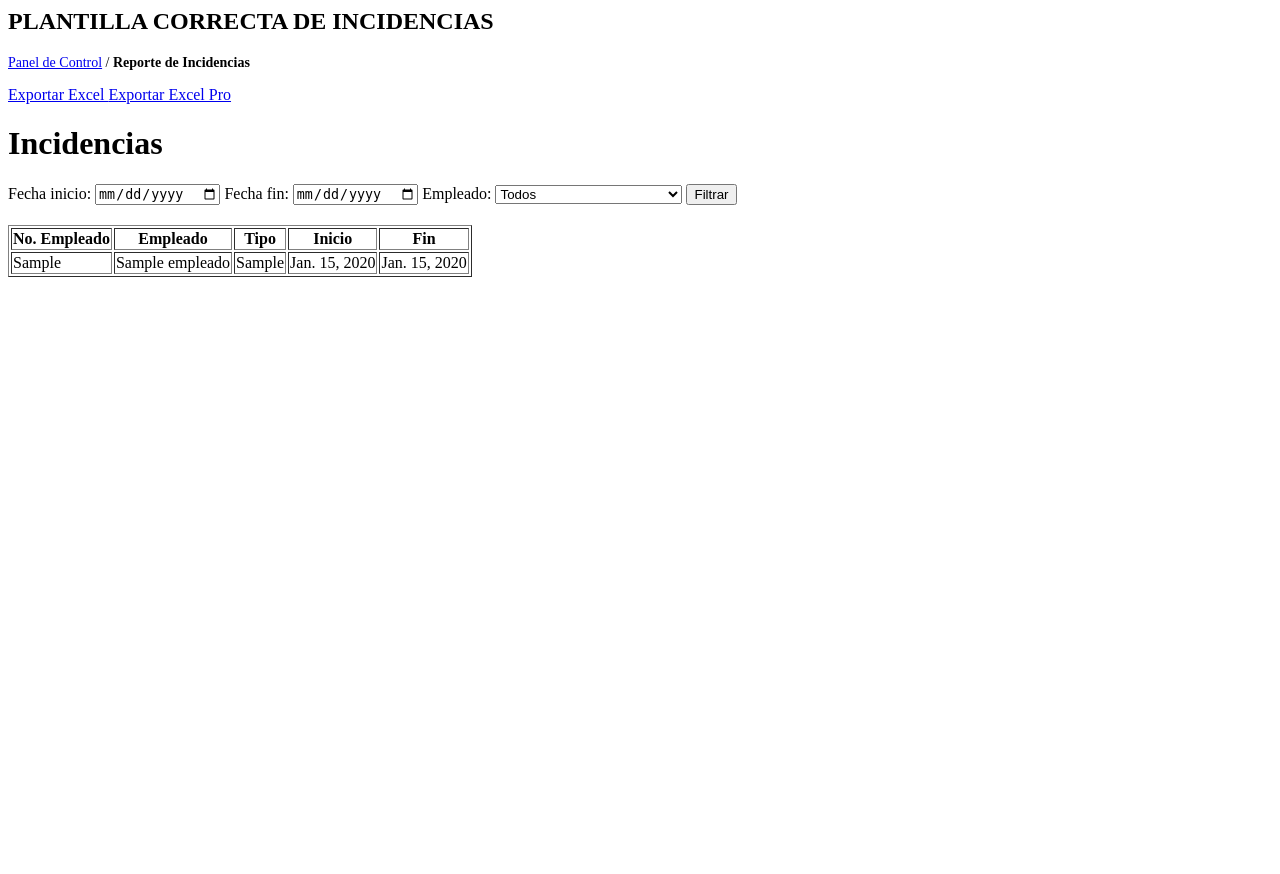
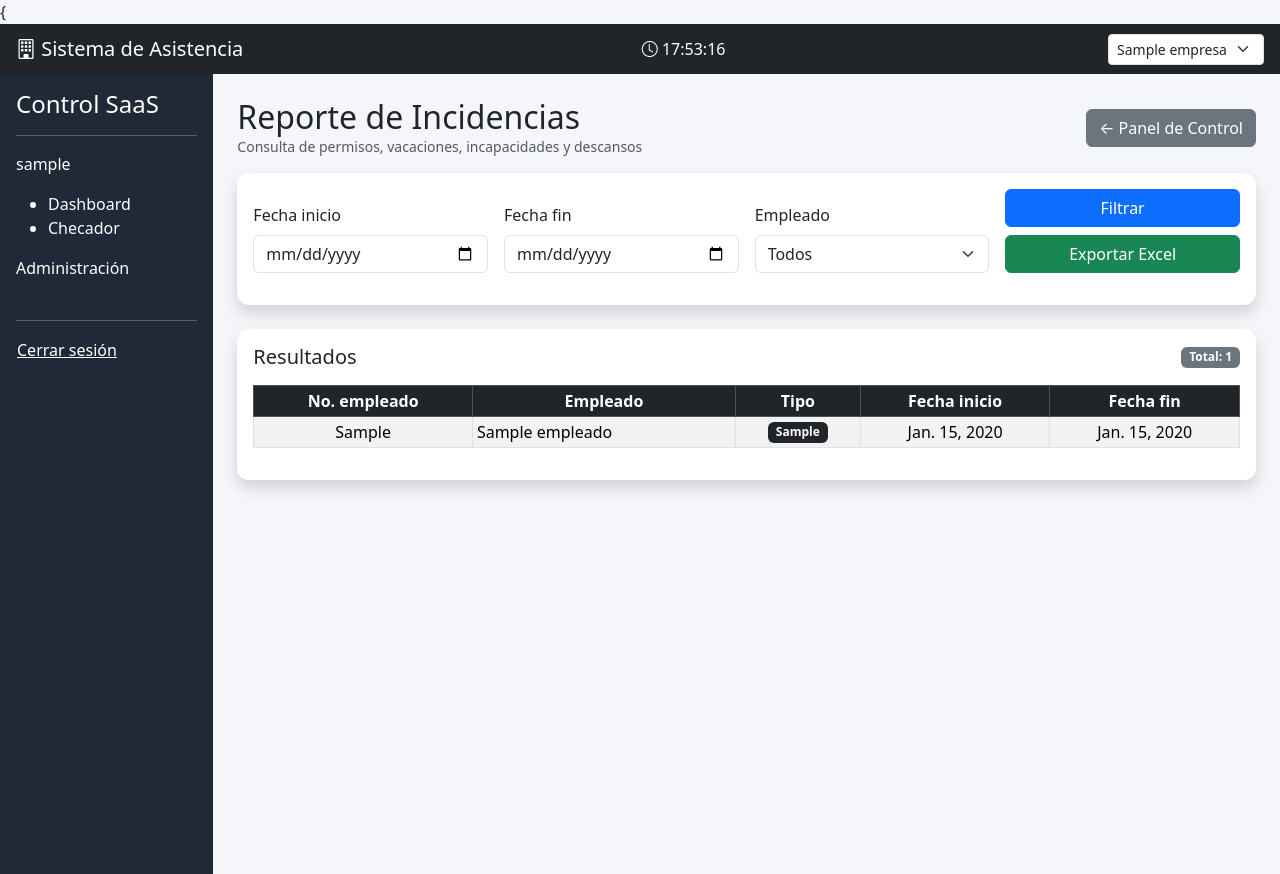
Before and after one commit to jenarod44-ship-it/control_saas_v1, a Django app: page /reportes/incidencias/ in a window 1280 px wide. Before the commit the page ends 277 px from the top, so only its background shows below. Run offline with Django 5.2, Linux system fonts and the light colour scheme; a user stored in the database is signed in; tables that the repository leaves empty hold one stand-in row (values such as "Sample post"); parts of the project's set-up code (start-up, migrations or seed data) failed here and were passed over.

Commit message:
Bloqueo de incidencias en checador y estandarización de reportes

```diff
--- a/templates/reportes/incidencias.html
+++ b/templates/reportes/incidencias.html
@@ -1,65 +1,115 @@
-<h2>PLANTILLA CORRECTA DE INCIDENCIAS</h2>
-<nav style="margin-bottom:15px; font-size:14px;">
-<a href="{% url 'core:dashboard' %}">Panel de Control</a> /
-<strong>Reporte de Incidencias</strong>
-</nav>
+{{% extends "control/base.html" %}
 
-<a href="{% url 'reportes:incidencias_excel' %}?inicio={{ request.GET.inicio }}&fin={{ request.GET.fin }}&empleado={{ request.GET.empleado }}">
-Exportar Excel
+{% block content %}
+
+<div class="d-flex justify-content-between align-items-center mb-3">
+    <div>
+        <h2 class="mb-0">Reporte de Incidencias</h2>
+        <small class="text-muted">Consulta de permisos, vacaciones, incapacidades y descansos</small>
+    </div>
+
+    <a href="{% url 'core:dashboard' %}" class="btn btn-secondary">
+        ← Panel de Control
     </a>
+</div>
 
-<a href="{% url 'reportes:incidencias_excel' %}?{{ request.GET.urlencode }}">
-    Exportar Excel Pro
-</a>
+<div class="card shadow border-0 mb-4">
+    <div class="card-body">
 
-<h1>Incidencias</h1>
+        <form method="get" class="row g-3 align-items-end">
 
-<form method="get" style="margin-bottom:20px;">
+            <div class="col-md-3">
+                <label class="form-label">Fecha inicio</label>
+                <input type="date" name="inicio" value="{{ request.GET.inicio }}" class="form-control">
+            </div>
 
-<label>Fecha inicio:</label>
-<input type="date" name="inicio" value="{{ request.GET.inicio }}">
+            <div class="col-md-3">
+                <label class="form-label">Fecha fin</label>
+                <input type="date" name="fin" value="{{ request.GET.fin }}" class="form-control">
+            </div>
 
-<label>Fecha fin:</label>
-<input type="date" name="fin" value="{{ request.GET.fin }}">
-
-<label>Empleado:</label>
-<select name="empleado">
-
+            <div class="col-md-3">
+                <label class="form-label">Empleado</label>
+                <select name="empleado" class="form-select">
                     <option value="">Todos</option>
-
                     {% for e in empleados %}
-    <option value="{{ e.id }}"
-        {% if empleado_id == e.id|stringformat:"s" %}selected{% endif %}>
+                    <option value="{{ e.id }}" {% if request.GET.empleado == e.id|stringformat:"s" %}selected{% endif %}>
                         {{ e.numero_empleado }} - {{ e.nombre }}
                     </option>
                     {% endfor %}
+                </select>
+            </div>
 
-</select>
-
-<button type="submit">Filtrar</button>
+            <div class="col-md-3 d-grid gap-2">
+                <button type="submit" class="btn btn-primary">Filtrar</button>
+                <a href="{% url 'reportes:incidencias_excel' %}?{{ request.GET.urlencode }}" class="btn btn-success">
+                    Exportar Excel
+                </a>
+            </div>
 
         </form>
 
-<table border="1">
+    </div>
+</div>
 
+<div class="card shadow border-0">
+    <div class="card-body">
+
+        <div class="d-flex justify-content-between align-items-center mb-3">
+            <h5 class="mb-0">Resultados</h5>
+            <span class="badge bg-secondary">Total: {{ incidencias|length }}</span>
+        </div>
+
+        <div class="table-responsive">
+            <table class="table table-striped table-hover table-bordered table-sm align-middle">
+
+                <thead class="table-dark text-center">
                     <tr>
-<th>No. Empleado</th>
+                        <th>No. empleado</th>
                         <th>Empleado</th>
                         <th>Tipo</th>
-<th>Inicio</th>
-<th>Fin</th>
+                        <th>Fecha inicio</th>
+                        <th>Fecha fin</th>
+                    </tr>
+                </thead>
+
+                <tbody>
+                    {% for i in incidencias %}
+                    <tr>
+                        <td class="text-center">{{ i.empleado.numero_empleado }}</td>
+                        <td>{{ i.empleado.nombre }}</td>
+
+                        <td class="text-center">
+                            {% if i.tipo == "VACACIONES" %}
+                                <span class="badge bg-info text-dark">VACACIONES</span>
+                            {% elif i.tipo == "INCAPACIDAD" %}
+                                <span class="badge bg-warning text-dark">INCAPACIDAD</span>
+                            {% elif i.tipo == "DESCANSO" %}
+                                <span class="badge bg-secondary">DESCANSO</span>
+                            {% elif i.tipo == "PERMISO" %}
+                                <span class="badge bg-primary">PERMISO</span>
+                            {% else %}
+                                <span class="badge bg-dark">{{ i.tipo }}</span>
+                            {% endif %}
+                        </td>
+
+                        <td class="text-center">{{ i.fecha_inicio }}</td>
+                        <td class="text-center">{{ i.fecha_fin }}</td>
                     </tr>
 
-{% for i in incidencias %}
-
+                    {% empty %}
                     <tr>
-<td>{{ i.empleado.numero_empleado }}</td>
-<td>{{ i.empleado.nombre }}</td>
-<td>{{ i.tipo }}</td>
-<td>{{ i.fecha_inicio }}</td>
-<td>{{ i.fecha_fin }}</td>
+                        <td colspan="5" class="text-center text-muted">
+                            No hay resultados para mostrar.
+                        </td>
                     </tr>
-
                     {% endfor %}
+                </tbody>
 
             </table>
+        </div>
+
+    </div>
+</div>
+
+{% endblock %}
```
Also changed, not shown: asistencia/views.py (+27 -0 lines), templates/reportes/permisos.html (+59 -50 lines). Lines whose indentation alone changed are shown as unchanged.
